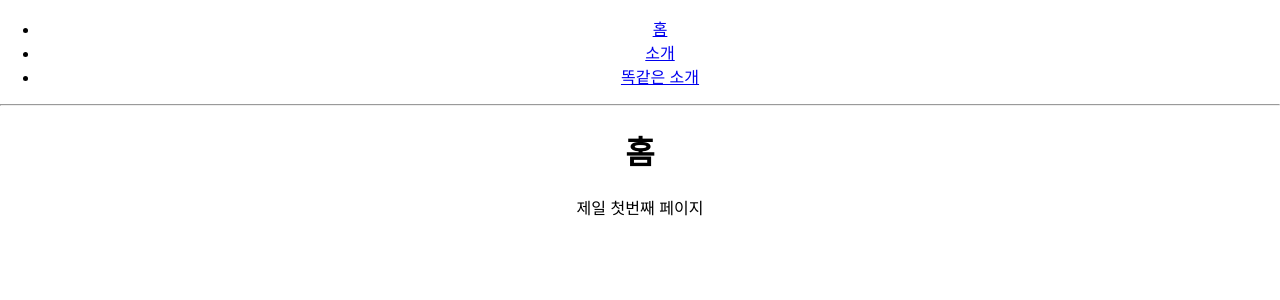
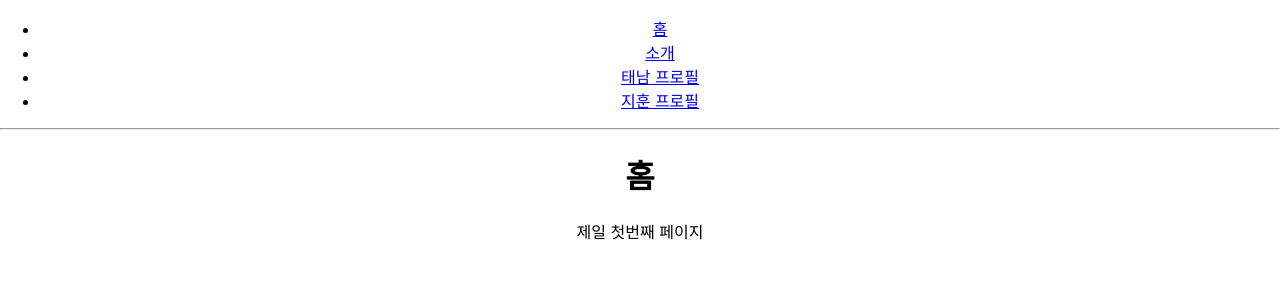
Before and after one commit to dev-93/react-router, a React (Create React App) app: page / in a window 1280 px wide. Shown: the top 300 px of the page. Built offline with nearby package versions, Linux system fonts and the light colour scheme; the HTML template or start-up script is replaced by a standard one.

Commit message:
path 규칙으로 Route 정의

```diff
--- a/src/App.js
+++ b/src/App.js
@@ -3,6 +3,7 @@ import { Link, Route } from "react-router-dom";
 import About from "./About";
 import "./App.css";
 import Home from "./Home";
+import Profile from "./Profile";
 
 function App() {
     return (
@@ -15,7 +16,10 @@ function App() {
                     <Link to="/about">소개</Link>
                 </li>
                 <li>
-                    <Link to="/info">똑같은 소개</Link>
+                    <Link to="/profile/tt">태남 프로필</Link>
+                </li>
+                <li>
+                    <Link to="/profile/jiji">지훈 프로필</Link>
                 </li>
             </ul>
 
@@ -23,6 +27,7 @@ function App() {
 
             <Route exact path="/" component={Home} />
             <Route path={["/about", "/info"]} component={About} />
+            <Route path="/profile/:username" component={Profile} />
         </div>
     );
 }
```
